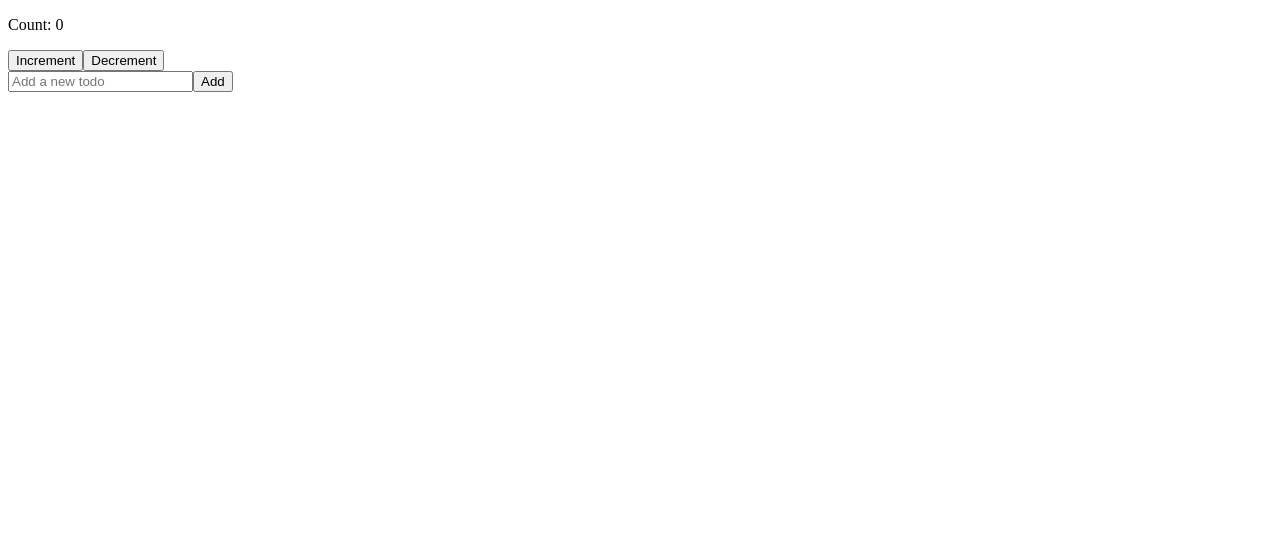
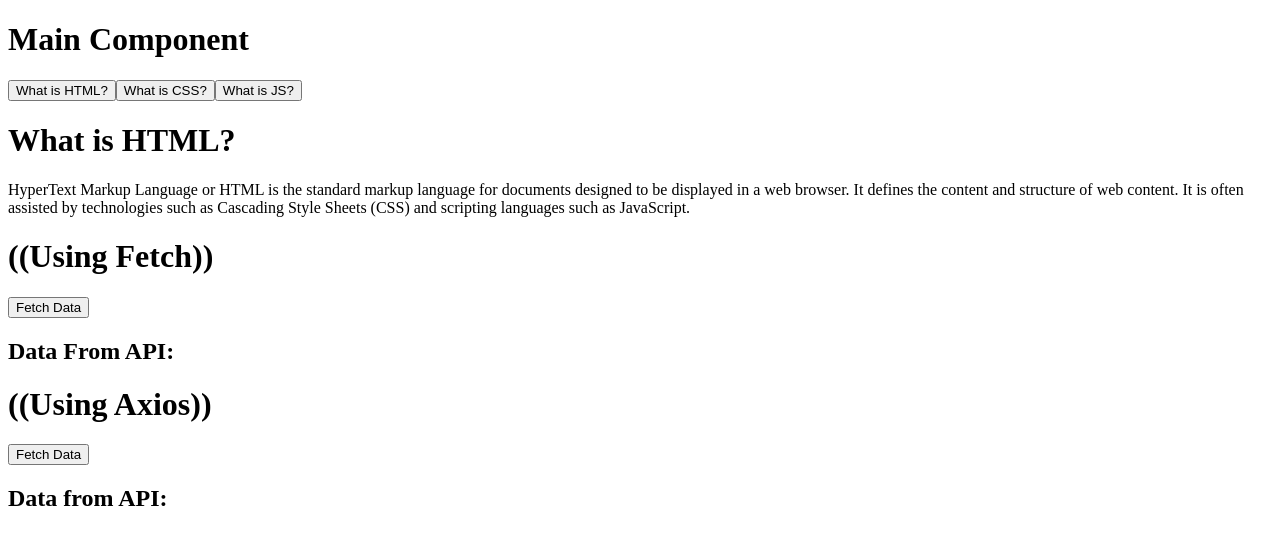
Before and after one commit to tuan782000/vue-course, a Vue app: page / in a window 1280 px wide. Shown: the top 544 px of the page. Built offline with nearby package versions, Linux system fonts and the light colour scheme.

Commit message:
Dynamic Components and Fetch data with Fetch and Axios

```diff
--- a/package.json
+++ b/package.json
@@ -11,6 +11,7 @@
     "format": "prettier --write src/"
   },
   "dependencies": {
+    "axios": "^1.6.7",
     "vue": "^3.4.15"
   },
   "devDependencies": {
--- a/src/App.vue
+++ b/src/App.vue
@@ -106,8 +106,16 @@
 // import ToggleFriends from './components/ToggleFriends.vue'
 
 // Composable
-import CounterComponent from './components/CounterComponent.vue'
-import Todolist from './components/Todolist.vue'
+// import CounterComponent from './components/CounterComponent.vue'
+// import Todolist from './components/Todolist.vue'
+
+// Custom Directives
+// import CustomMyComponent from './components/CustomMyComponent.vue'
+
+import MainComponent from './components/MainComponent.vue'
+
+import GettingDataWithFetch from './components/GettingDataWithFetch.vue'
+import GettingDataWithAxios from './components/GettingDataWithAxios.vue'
 </script>
 <template>
   <!-- vbind và dynamic binding -->
@@ -191,7 +199,15 @@ import Todolist from './components/Todolist.vue'
   <!-- Async Component -->
   <!-- <ToggleFriends /> -->
 
-  <CounterComponent />
-  <Todolist />
+  <!-- <CounterComponent />
+  <Todolist /> -->
+
+  <!-- <CustomMyComponent /> -->
+
+  <!-- Dynamic Components -->
+  <MainComponent />
+  <!-- Fetch -->
+  <GettingDataWithFetch />
+  <GettingDataWithAxios />
 </template>
 <style scoped></style>
--- /dev/null
+++ b/src/components/ComponentOne.vue
@@ -0,0 +1,5 @@
+<script setup></script>
+<template>
+  <h1>What is HTML?</h1>
+  <p>HyperText Markup Language or HTML is the standard markup language for documents designed to be displayed in a web browser. It defines the content and structure of web content. It is often assisted by technologies such as Cascading Style Sheets (CSS) and scripting languages such as JavaScript.</p>
+</template>
--- /dev/null
+++ b/src/components/ComponentThree.vue
@@ -0,0 +1,5 @@
+<script setup></script>
+<template>
+  <h1>What is JavaScript</h1>
+  <p>JavaScript (/ˈdʒɑːvəskrɪpt/), often abbreviated as JS, is a programming language and core technology of the World Wide Web, alongside HTML and CSS. As of 2024, 98.8% of websites use JavaScript on the client side for webpage behavior, often incorporating third-party libraries.</p>
+</template>
--- /dev/null
+++ b/src/components/ComponentTwo.vue
@@ -0,0 +1,5 @@
+<script setup></script>
+<template>
+  <h1>What is Css?</h1>
+  <p>Cascading Style Sheets (CSS) is a style sheet language used for specifying the presentation and styling of a document written in a markup language such as HTML or XML (including XML dialects such as SVG, MathML or XHTML). CSS is a cornerstone technology of the World Wide Web, alongside HTML </p>
+</template>
--- /dev/null
+++ b/src/components/CustomMyComponent.vue
@@ -0,0 +1,43 @@
+<script setup>
+// mình đã tạo ra được 1 v-directive, tác dụng thằng này là lấy ra được thẻ đó in ra ra cả nội dung trong console
+const vFormateDiv = {
+  mounted: (el, binding) => {
+    console.log(el)
+    console.log(binding)
+    // el.style.fontSize = '4rem'
+    el.style.fontStyle = 'Italic'
+    el.style.color = 'teal'
+
+    el.style.fontSize = `${binding.value}rem`
+    el.style.border = `${binding.value}px solid teal`
+  }
+}
+
+const vCustomDiv = {
+  mounted: (el, binding) => {
+    switch (binding.arg) {
+      case 'orange':
+        el.style.color = 'orange'
+        break
+      case 'pink':
+        el.style.color = 'pink'
+        break
+      case 'purple':
+        el.style.color = 'purple'
+        break
+      case 'teal':
+        el.style.color = 'teal'
+        break
+      default:
+        el.style.color = 'black'
+    }
+  }
+}
+</script>
+<template>
+  <div v-formate-div="4">Using simple custom directive</div>
+  <div v-Custom-div:orange>Using simple custom directive</div>
+  <div v-Custom-div:pink>Using simple custom directive</div>
+  <div v-Custom-div:purple>Using simple custom directive</div>
+  <div v-Custom-div:teal>Using simple custom directive</div>
+</template>
--- /dev/null
+++ b/src/components/GettingDataWithAxios.vue
@@ -0,0 +1,25 @@
+<script setup>
+import { ref } from 'vue'
+import axios from 'axios'
+const data = ref(null)
+const fetchData = async () => {
+  try {
+    // Make a GET request using axios
+    const response = await axios.get('https://jsonplaceholder.typicode.com/posts')
+    // Handle the successfull response
+    data.value = response.data
+  } catch (error) {
+    console.error(`Error Fetching data: ${error}`)
+  }
+}
+</script>
+<template>
+  <h1>((Using Axios))</h1>
+  <button @click="fetchData">Fetch Data</button>
+  <div>
+    <h2>Data from API:</h2>
+    <pre>
+        {{ data }}
+    </pre>
+  </div>
+</template>
--- /dev/null
+++ b/src/components/GettingDataWithFetch.vue
@@ -0,0 +1,34 @@
+<script setup>
+import { ref } from 'vue'
+const data = ref(null)
+const fetchData = () => {
+  // Make a GET request using fetch
+  //   fetch('https://jsonplaceholder.typicode.com/todos/1')
+  fetch('https://jsonplaceholder.typicode.com/posts')
+    .then((response) => {
+      // Check if the response status code is OK (200-299 range)
+      if (!response.ok) {
+        throw new Error(`HTTP Error Status: ${response.status}`)
+      }
+
+      // Parse the json response
+      return response.json()
+    })
+    .then((responseData) => {
+      data.value = responseData
+    })
+    .catch((error) => {
+      console.error(`Error fetching data: ${error}`)
+    })
+}
+</script>
+<template>
+  <div>
+    <h1>((Using Fetch))</h1>
+    <button @click="fetchData">Fetch Data</button>
+    <div>
+      <h2>Data From API:</h2>
+      <pre>{{ data }}</pre>
+    </div>
+  </div>
+</template>
--- /dev/null
+++ b/src/components/MainComponent.vue
@@ -0,0 +1,22 @@
+<script setup>
+import { ref } from 'vue'
+import ComponentOne from './ComponentOne.vue'
+import ComponentTwo from './ComponentTwo.vue'
+import ComponentThree from './ComponentThree.vue'
+
+const currentTab = ref('ComponentOne')
+const tabs = {
+  ComponentOne: ComponentOne,
+  ComponentTwo: ComponentTwo,
+  ComponentThree: ComponentThree
+}
+</script>
+<template>
+  <h1>Main Component</h1>
+  <button @click="currentTab = 'ComponentOne'">What is HTML?</button>
+  <button @click="currentTab = 'ComponentTwo'">What is CSS?</button>
+  <button @click="currentTab = 'ComponentThree'">What is JS?</button>
+
+  <!-- Dynamic Component -->
+  <component :is="tabs[currentTab]" />
+</template>
--- /dev/null
+++ b/src/components/Project/TodoList.vue
@@ -0,0 +1,4 @@
+<script setup></script>
+<template>
+    <h1>Todolist</h1>
+</template>
--- a/src/components/Todolist.vue
+++ b/src/components/Todolist.vue
@@ -1,3 +1,4 @@
+<!-- eslint-disable vue/multi-word-component-names -->
 <script setup>
 import { useTodoList } from '../shared/Todo'
 const todoList = useTodoList()
```
Also changed, not shown: 2 other files (tests, documents, lock files or other folders).
